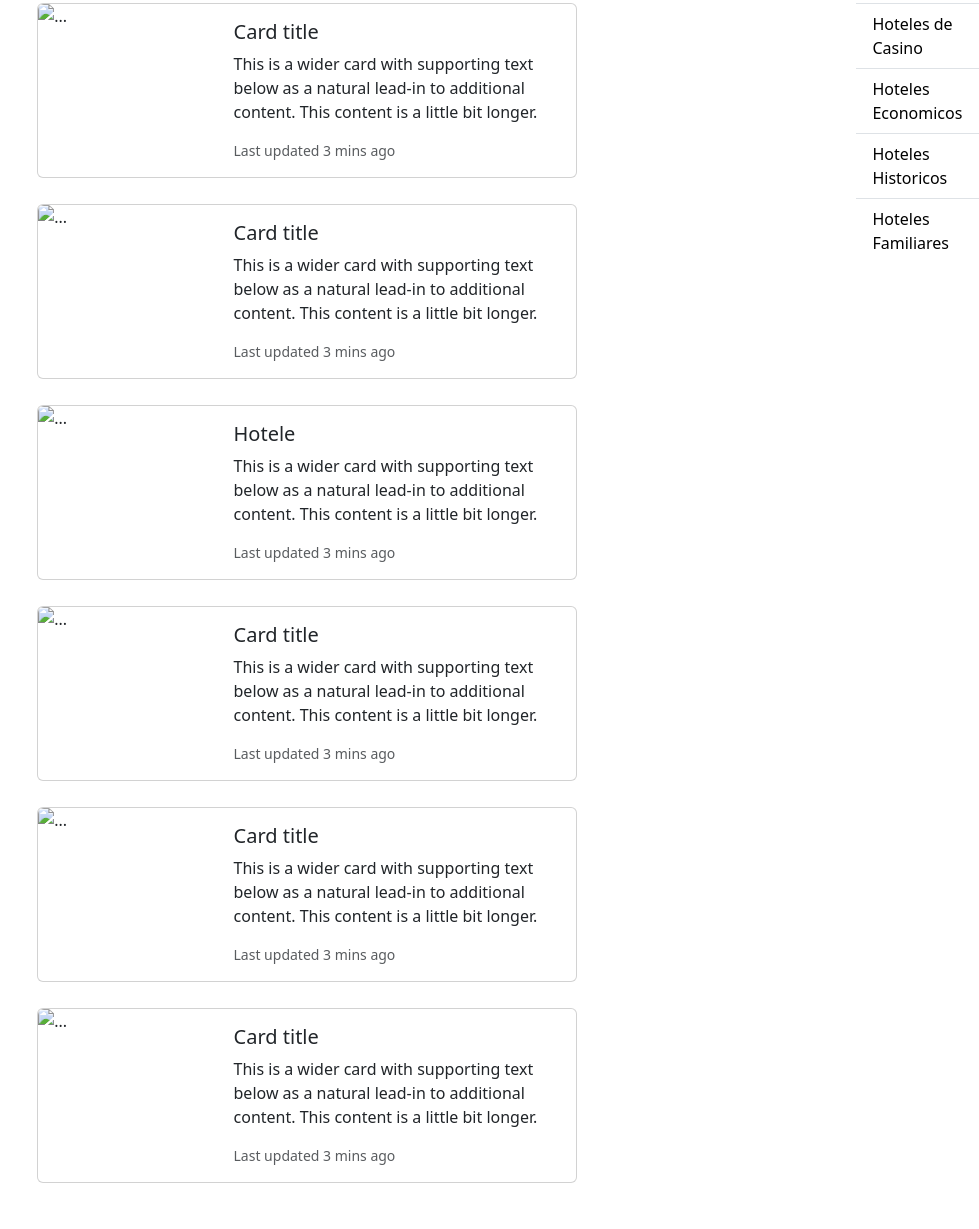
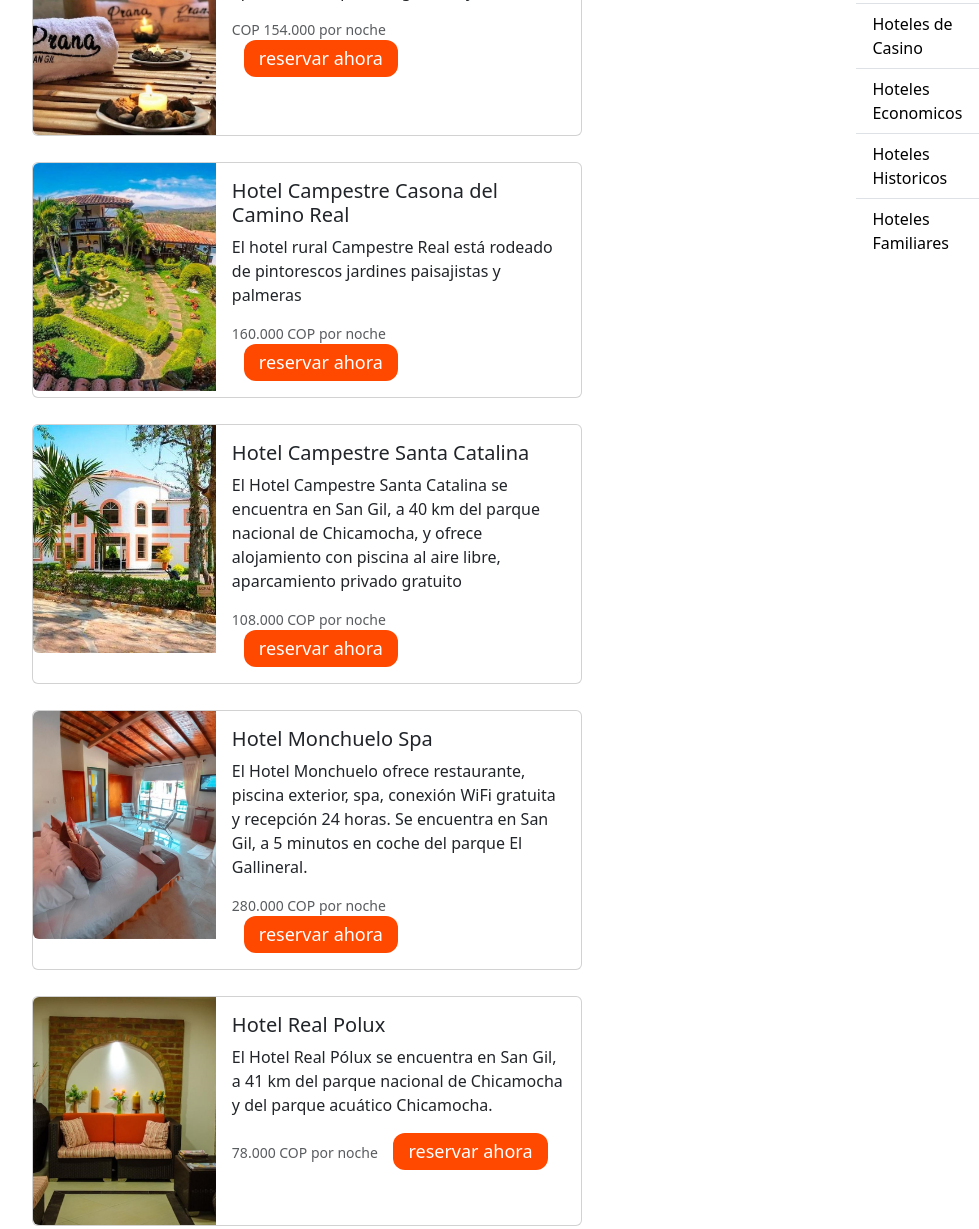
Before and after one commit to LeonardoIssur/pre-entrega-pinarodriguez, a website: page paginas/hoteles.html in a window 1280 px wide. Shown: the part 1042-2271 px from the top of the page, without its empty margins (152-1131 px from the left). Drawn offline with nearby package versions, Linux system fonts and the light colour scheme.

Commit message:
proyecto final

```diff
--- a/paginas/hoteles.html
+++ b/paginas/hoteles.html
@@ -102,115 +102,118 @@
     </section>
     <main id="paginasHoteles">
       <div class="sec-hoteles">
-        <div class="card mb-3 card-hotel" style="max-width: 540px;">
+        <div class="card mb-3 card-hotel" style="max-width: 550px;">
           <div class="row g-0">
             <div class="col-md-4">
-              <img src=".." class="img-fluid rounded-start" alt="">
+              <img src="../imagenes/castillo-resort.jpg" class="img-fluid rounded-start" alt="castillo resort san gil Santander">
             </div>
             <div class="col-md-8">
               <div class="card-body">
                 <h5 class="card-title">Hotel Castillo Resort</h5>
                 <p class="card-text">Ofrece piscina al aire libre, aparcamiento privado gratuito, jardín y salón compartido.</p>
-                <p class="card-text"><small class="text-body-secondary">COP 254.700 por noche</small></p>
+                <div class="content-precio-btn-precio">
+                  <p class="card-text precio"><small class="text-body-secondary">COP 254.700 por noche <button class="btn-reservar">reservar ahora</button></small></p>
+                </div>
               </div>
             </div>
           </div>
         </div>
-        <div class="card mb-3 card-hotel" style="max-width: 540px;">
+        <div class="card mb-3 card-hotel" style="max-width: 550px;">
           <div class="row g-0">
             <div class="col-md-4">
-              <img src=".." class="img-fluid rounded-start" alt="">
+              <img src="../imagenes/hotel-prada.jpg" class="img-fluid rounded-start" alt="hotel prana san gil santander">
             </div>
             <div class="col-md-8">
               <div class="card-body">
                 <h5 class="card-title">Hotel Prana</h5>
                 <p class="card-text">Ofrece alojamiento con piscina al aire libre, aparcamiento privado gratuito y terraza.
                 </p>
-                <p class="card-text"><small class="text-body-secondary">COP 154.000 por noche</small></p>
+                <p class="card-text"><small class="text-body-secondary">COP 154.000 por noche <button class="btn-reservar">reservar ahora</button></small></p>
               </div>
             </div>
           </div>
         </div>
-        <div class="card mb-3 card-hotel" style="max-width: 540px;">
+        <div class="card mb-3 card-hotel" style="max-width: 550px;">
           <div class="row g-0">
             <div class="col-md-4">
-              <img src="..." class="img-fluid rounded-start" alt="...">
+              <img src="../imagenes/medium_Hotel_Campestre_Camino_Real_San_gil.jpg" class="img-fluid rounded-start" alt="hotel campestre camino real san gil santander">
             </div>
             <div class="col-md-8">
               <div class="card-body">
-                <h5 class="card-title">Card title</h5>
-                <p class="card-text">This is a wider card with supporting text below as a natural lead-in to additional content. This content is a little bit longer.</p>
-                <p class="card-text"><small class="text-body-secondary">Last updated 3 mins ago</small></p>
+                <h5 class="card-title">Hotel Campestre Casona del Camino Real</h5>
+                <p class="card-text">El hotel rural Campestre Real está rodeado de pintorescos jardines paisajistas y palmeras</p>
+                <p class="card-text"><small class="text-body-secondary">160.000 COP por noche <button class="btn-reservar">reservar ahora</button></small></p>
               </div>
             </div>
           </div>
         </div>
-        <div class="card mb-3 card-hotel" style="max-width: 540px;">
+        <div class="card mb-3 card-hotel" style="max-width: 550px;">
           <div class="row g-0">
             <div class="col-md-4">
-              <img src="..." class="img-fluid rounded-start" alt="...">
+              <img src="../imagenes/Hotel_Campestre_Santa_Catalina.jpg" class="img-fluid rounded-start" alt="hotel campestre santa catalina san gil santander">
             </div>
             <div class="col-md-8">
               <div class="card-body">
-                <h5 class="card-title">Card title</h5>
-                <p class="card-text">This is a wider card with supporting text below as a natural lead-in to additional content. This content is a little bit longer.</p>
-                <p class="card-text"><small class="text-body-secondary">Last updated 3 mins ago</small></p>
+                <h5 class="card-title">Hotel Campestre Santa Catalina</h5>
+                <p class="card-text">El Hotel Campestre Santa Catalina se encuentra en San Gil, a 40 km del parque nacional de Chicamocha, y ofrece alojamiento con piscina al aire libre, aparcamiento privado gratuito</p>
+                <p class="card-text"><small class="text-body-secondary">108.000 COP por noche <button class="btn-reservar">reservar ahora</button></small></p>
               </div>
             </div>
           </div>
         </div>
-        <div class="card mb-3 card-hotel" style="max-width: 540px;">
+        <div class="card mb-3 card-hotel" style="max-width: 550px;">
           <div class="row g-0">
             <div class="col-md-4">
-              <img src="..." class="img-fluid rounded-start" alt="...">
+              <img src="../imagenes/hotel-monchuelo-spa.jpeg" class="img-fluid rounded-start" alt=" hotel monchulo san gil santander">
             </div>
             <div class="col-md-8">
               <div class="card-body">
-                <h5 class="card-title">Hotele</h5>
-                <p class="card-text">This is a wider card with supporting text below as a natural lead-in to additional content. This content is a little bit longer.</p>
-                <p class="card-text"><small class="text-body-secondary">Last updated 3 mins ago</small></p>
+                <h5 class="card-title">Hotel Monchuelo Spa</h5>
+                <p class="card-text">El Hotel Monchuelo ofrece restaurante, piscina exterior, spa, conexión WiFi gratuita y recepción 24 horas. Se encuentra en San Gil, a 5 minutos en coche del parque El Gallineral.</p>
+                <p class="card-text"><small class="text-body-secondary">280.000 COP por noche <button class="btn-reservar">reservar ahora</button></small></p>
               </div>
             </div>
           </div>
         </div>
-        <div class="card mb-3 card-hotel" style="max-width: 540px;">
+        <div class="card mb-3 card-hotel" style="max-width: 550px;">
           <div class="row g-0">
             <div class="col-md-4">
-              <img src="..." class="img-fluid rounded-start" alt="...">
+              <img src="../imagenes/hotel-real-polux.jpg" class="img-fluid rounded-start" alt="hotel real polux san gil santander">
             </div>
             <div class="col-md-8">
               <div class="card-body">
-                <h5 class="card-title">Card title</h5>
-                <p class="card-text">This is a wider card with supporting text below as a natural lead-in to additional content. This content is a little bit longer.</p>
-                <p class="card-text"><small class="text-body-secondary">Last updated 3 mins ago</small></p>
+                <h5 class="card-title">Hotel Real Polux</h5>
+                <p class="card-text">El Hotel Real Pólux se encuentra en San Gil, a 41 km del parque nacional de Chicamocha y del parque acuático Chicamocha.</p>
+                <p class="card-text"><small class="text-body-secondary">78.000 COP por noche <button class="btn-reservar">reservar ahora</button></small></p>
               </div>
             </div>
           </div>
         </div>
-        <div class="card mb-3 card-hotel" style="max-width: 540px;">
+        <div class="card mb-3 card-hotel" style="max-width: 550px;">
           <div class="row g-0">
             <div class="col-md-4">
-              <img src="..." class="img-fluid rounded-start" alt="...">
+              <img src="../imagenes/hotel-santorini.jpeg" class="img-fluid rounded-start" alt="hotel santorini san gil santander">
             </div>
             <div class="col-md-8">
               <div class="card-body">
-                <h5 class="card-title">Card title</h5>
-                <p class="card-text">This is a wider card with supporting text below as a natural lead-in to additional content. This content is a little bit longer.</p>
-                <p class="card-text"><small class="text-body-secondary">Last updated 3 mins ago</small></p>
+                <h5 class="card-title">Hotel Santorini</h5>
+                <p class="card-text">El Hotel Santorini se encuentra en San Gil y cuenta con piscina al aire libre, terraza, restaurante y bar. Hay servicio de habitaciones, servicio de conserjería y WiFi gratuita en todas las instalaciones.
+                </p>
+                <p class="card-text"><small class="text-body-secondary">130.000 COP por noche <button class="btn-reservar">reservar ahora</button></small></p>
               </div>
             </div>
           </div>
         </div>
-        <div class="card mb-3 card-hotel" style="max-width: 540px;">
+        <div class="card mb-3 card-hotel" style="max-width: 550px;">
           <div class="row g-0">
             <div class="col-md-4">
-              <img src="..." class="img-fluid rounded-start" alt="...">
+              <img src="../imagenes/MERAKI-HOSTEL.jpg" class="img-fluid rounded-start" alt="Meraki Boutique Hostel san gil santander">
             </div>
             <div class="col-md-8">
               <div class="card-body">
-                <h5 class="card-title">Card title</h5>
-                <p class="card-text">This is a wider card with supporting text below as a natural lead-in to additional content. This content is a little bit longer.</p>
-                <p class="card-text"><small class="text-body-secondary">Last updated 3 mins ago</small></p>
+                <h5 class="card-title">Meraki Boutique Hostel</h5>
+                <p class="card-text">Ofrece registros de entrada y salida exprés, habitaciones para no fumadores, jardín, WiFi gratuita y terraza. El establecimiento cuenta con salón compartido y se encuentra a 42 km del parque acuático Chicamocha.</p>
+                <p class="card-text"><small class="text-body-secondary">109.000 COP por noche <button class="btn-reservar">reservar ahora</button></small></p>
               </div>
             </div>
           </div>
--- a/scss/hoteles.scss
+++ b/scss/hoteles.scss
@@ -94,9 +94,26 @@
         display: flex;
         flex-flow: row wrap;
         flex: 4 1 auto !important;
+            .btn-reservar{
+                flex-flow: row;
+            }
             .card-hotel{
                 margin: 10px 20px;
+                    .btn-reservar{
+                        margin: 0 12px;
+                        color: #fff;
+                        background-color: $color-primary;
+                        border-radius: 12px;
+                        font-size: 18px;
+                        padding: 5px 15px;
+                        border: none;
+                        &:hover{
+                            background-color: $color-secondary;
+                            transform: scale(110% , 110%);
+                        }
+                    }
             }
+
         }
         .list-categorias{
             flex: 1 1 auto;
@@ -111,6 +128,9 @@
                 a{
                     text-decoration: none;
                     color: black;
+                    &:hover{
+                        color: #c4c8c5;
+                    }
                 }
                 h2{
                     color: black;
--- a/scss/mediaquery.scss
+++ b/scss/mediaquery.scss
@@ -146,6 +146,9 @@
         flex-flow: column nowrap;
         margin: 40px;
     }
+    p{
+        display: none;
+    }
     .info-acerca-de-sec{
         flex-flow: column;
     }
@@ -224,9 +227,15 @@
     }
 }
 @media (max-width: 600px){
+    .cont-img-act{
+        display: none !important;
+    }
+    .cont-card-menu-act{
+        width: 100%;
+    }
     .nav-act-btn{
         font-size: 18px !important;
-        padding: 20px 25px !important;
+        padding: 20px 20px !important;
     }
     .img-sec-actividades-rigth{
         max-width: 40%;
```
Also changed, not shown: css/estilos.css, imagenes/Hotel_Campestre_Santa_Catalina.jpg (added), imagenes/MERAKI-HOSTEL.jpg (added), imagenes/castillo-resort.jpg (added), imagenes/castillo-resort.webp (deleted), imagenes/hotel-monchuelo-spa.jpeg (added), imagenes/hotel-prada.jpg (added), imagenes/hotel-real-polux.jpg (added), imagenes/hotel-santorini.jpeg (added), imagenes/medium_Hotel_Campestre_Camino_Real_San_gil.jpg (added), imagenes/prana-hotel.jpg (deleted), 1 other file.
